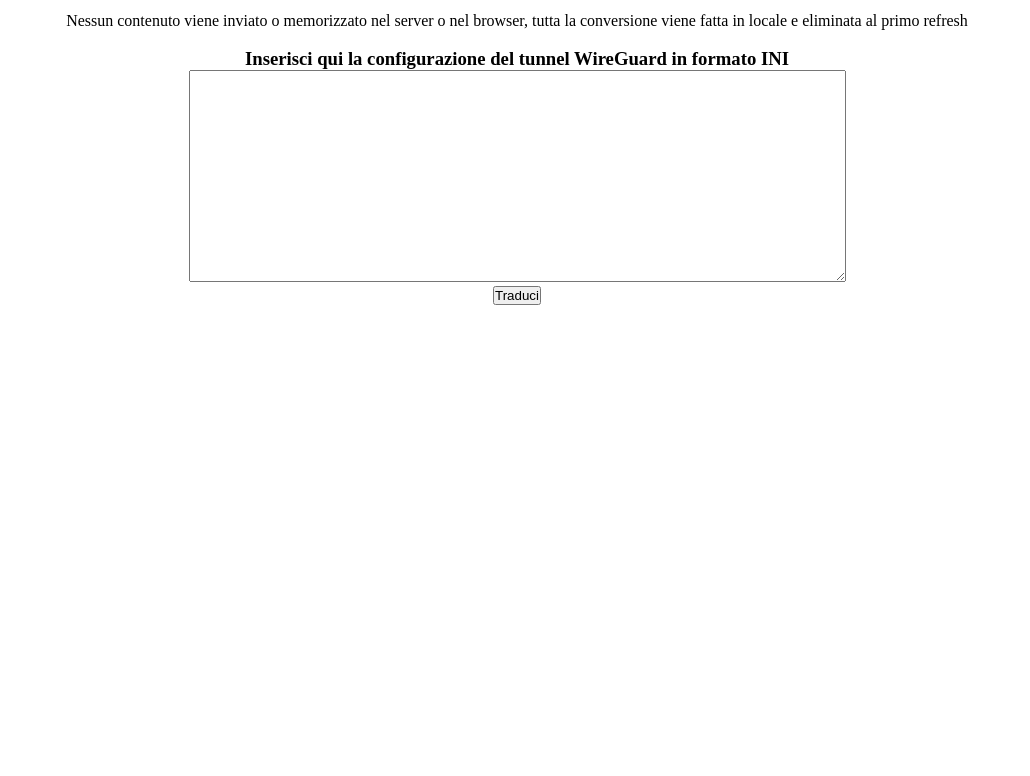
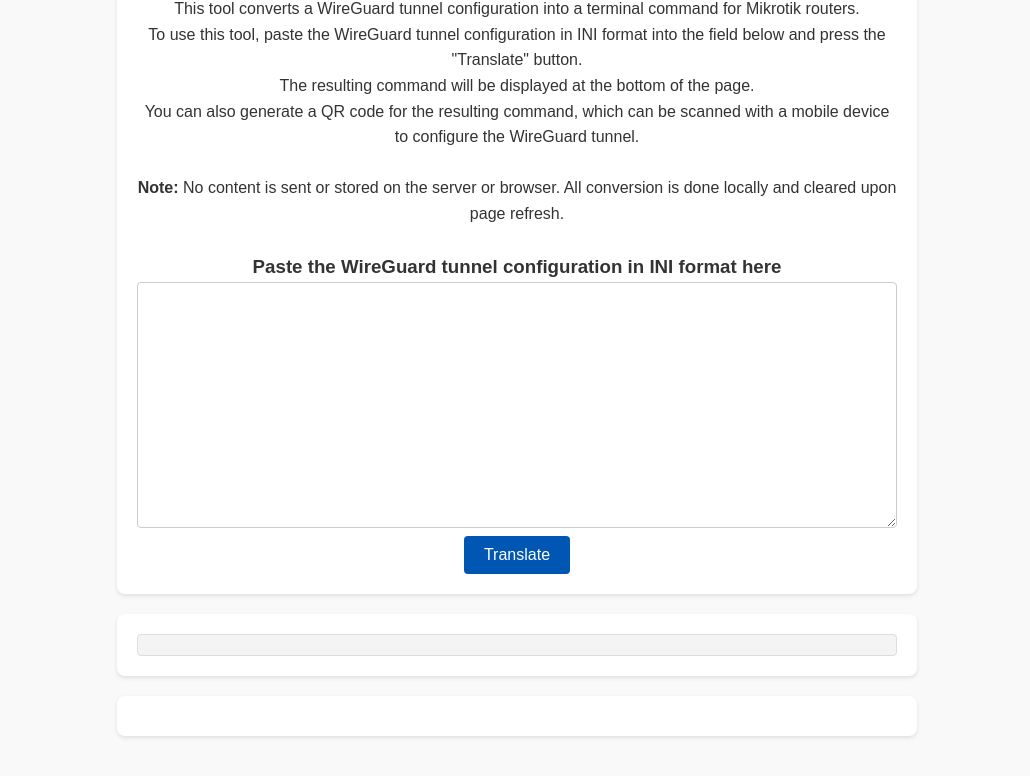
Before and after one commit to iu2frl/wireguard-to-mikrotik, a plain HTML site: page index.html in a window 1280 px wide. Shown: the part 115-891 px from the top of the page, without its empty margins (123-1153 px from the left). Before the commit the page ends 800 px from the top, so only its background shows below. Drawn offline with Linux system fonts and the light colour scheme.

Commit message:
Addding some style

```diff
--- a/converter.js
+++ b/converter.js
@@ -102,11 +102,12 @@ function wgtomt() {
 
     const iniData = parseINIString(document.getElementById("inicfg").value);
     console.log(iniData);
-    document.getElementById("mtcmd").innerHTML = "/interface/wireguard/add name=\"wg_tunnel\"" +
+    var interfaceName = "wg_tunnel" + Math.floor(Math.random() * 1000);
+    document.getElementById("mtcmd").innerHTML = "/interface/wireguard/add name=\"" + interfaceName + "\"" +
         (iniData.Interface.ListenPort ? " listen-port=" + iniData.Interface.ListenPort : "") +
         " private-key=\"" + iniData.Interface.PrivateKey + "\"\n" +
-        "/ip/address/add address=\"" + iniData.Interface.Address + "\" interface=\"wg_tunnel\"\n" +
-        "/interface/wireguard/peers/add interface=\"wg_tunnel\"" +
+        "/ip/address/add address=\"" + iniData.Interface.Address + "\" interface=\"" + interfaceName + "\"\n" +
+        "/interface/wireguard/peers/add interface=\"" + interfaceName + "\"" +
         " endpoint-address=\"" + iniData.Peer.Endpoint.substring(0, iniData.Peer.Endpoint.indexOf(':')) + "\"" +
         " endpoint-port=\"" + iniData.Peer.Endpoint.substring(iniData.Peer.Endpoint.indexOf(':') + 1) + "\"" +
         " public-key=\"" + iniData.Peer.PublicKey + "\"" +
--- a/index.html
+++ b/index.html
@@ -4,43 +4,94 @@
 
 <head>
     <meta http-equiv="Content-Type" content="text/html; charset=UTF-8">
-
+    <meta name="viewport" content="width=device-width, initial-scale=1.0">
+    <title>WireGuard to Mikrotik Converter</title>
     <style type="text/css">
         * {
             padding: 0;
             margin: 0;
+            box-sizing: border-box;
         }
 
-		svg {
-			border: 1px #eee solid;
+        body {
+            font-family: Arial, sans-serif;
+            line-height: 1.6;
+            background-color: #f9f9f9;
+            color: #333;
+            padding: 20px;
+        }
+
+        h1 {
+            color: #0056b3;
+        }
+
+        div {
+            margin: 20px auto;
+            max-width: 800px;
+            text-align: center;
+            background: #fff;
+            padding: 20px;
+            border-radius: 8px;
+            box-shadow: 0 2px 4px rgba(0, 0, 0, 0.1);
+        }
+
+        textarea {
+            width: 100%;
+            padding: 10px;
+            border: 1px solid #ccc;
+            border-radius: 4px;
+            font-family: monospace;
+            font-size: 14px;
+        }
+
+        button {
+            background-color: #0056b3;
+            color: #fff;
+            border: none;
+            padding: 10px 20px;
+            font-size: 16px;
+            border-radius: 4px;
+            cursor: pointer;
+        }
+
+        button:hover {
+            background-color: #004494;
+        }
+
+        pre {
+            background: #f4f4f4;
+            padding: 10px;
+            border: 1px solid #ddd;
+            border-radius: 4px;
+            overflow-x: auto;
+            text-align: left;
+        }
+
+        #outputQR {
+            margin-top: 20px;
         }
     </style>
     <script src="./converter.js"></script>
 </head>
 
 <body>
-	<div align="center">
-		<h1>Convertitore WireGuard in Tunnel MT</h1>
-		<p>Questo strumento converte la configurazione di un tunnel WireGuard in un comando terminale per r router
-			Mikrotik.</p>
-		<p>Per utilizzare questo strumento, inserisci la configurazione del tunnel WireGuard in formato INI nel campo
-			sottostante e premi il pulsante "Traduci".</p>
-		<p>Il comando risultante verrà visualizzato nella parte inferiore della pagina.</p>
-		<p>Puoi anche generare un codice QR per il comando risultante, che può essere scansionato con un dispositivo
-			mobile per configurare il tunnel WireGuard.</p>
+    <div>
+        <h1>WireGuard to Mikrotik Converter</h1>
+        <p>This tool converts a WireGuard tunnel configuration into a terminal command for Mikrotik routers.</p>
+        <p>To use this tool, paste the WireGuard tunnel configuration in INI format into the field below and press the "Translate" button.</p>
+        <p>The resulting command will be displayed at the bottom of the page.</p>
+        <p>You can also generate a QR code for the resulting command, which can be scanned with a mobile device to configure the WireGuard tunnel.</p>
         <br>
-		<p>Nessun contenuto viene inviato o memorizzato nel server o nel browser, tutta la conversione viene fatta in
-			locale e eliminata al primo refresh</p>
+        <p><strong>Note:</strong> No content is sent or stored on the server or browser. All conversion is done locally and cleared upon page refresh.</p>
         <br>
-		<h3>Inserisci qui la configurazione del tunnel WireGuard in formato INI</h3>
+        <h3>Paste the WireGuard tunnel configuration in INI format here</h3>
         <textarea id="inicfg" rows="14" cols="80"></textarea><br>
-		<button onclick="wgtomt()">Traduci</button>
+        <button onclick="wgtomt()">Translate</button>
     </div>
     <div>
         <pre><code id="mtcmd"></code></pre>
     </div>
     <div align="center" id="outputQR"></div>
-
 </body>
 
 </html>
```
Lines whose indentation alone changed are shown as unchanged.
